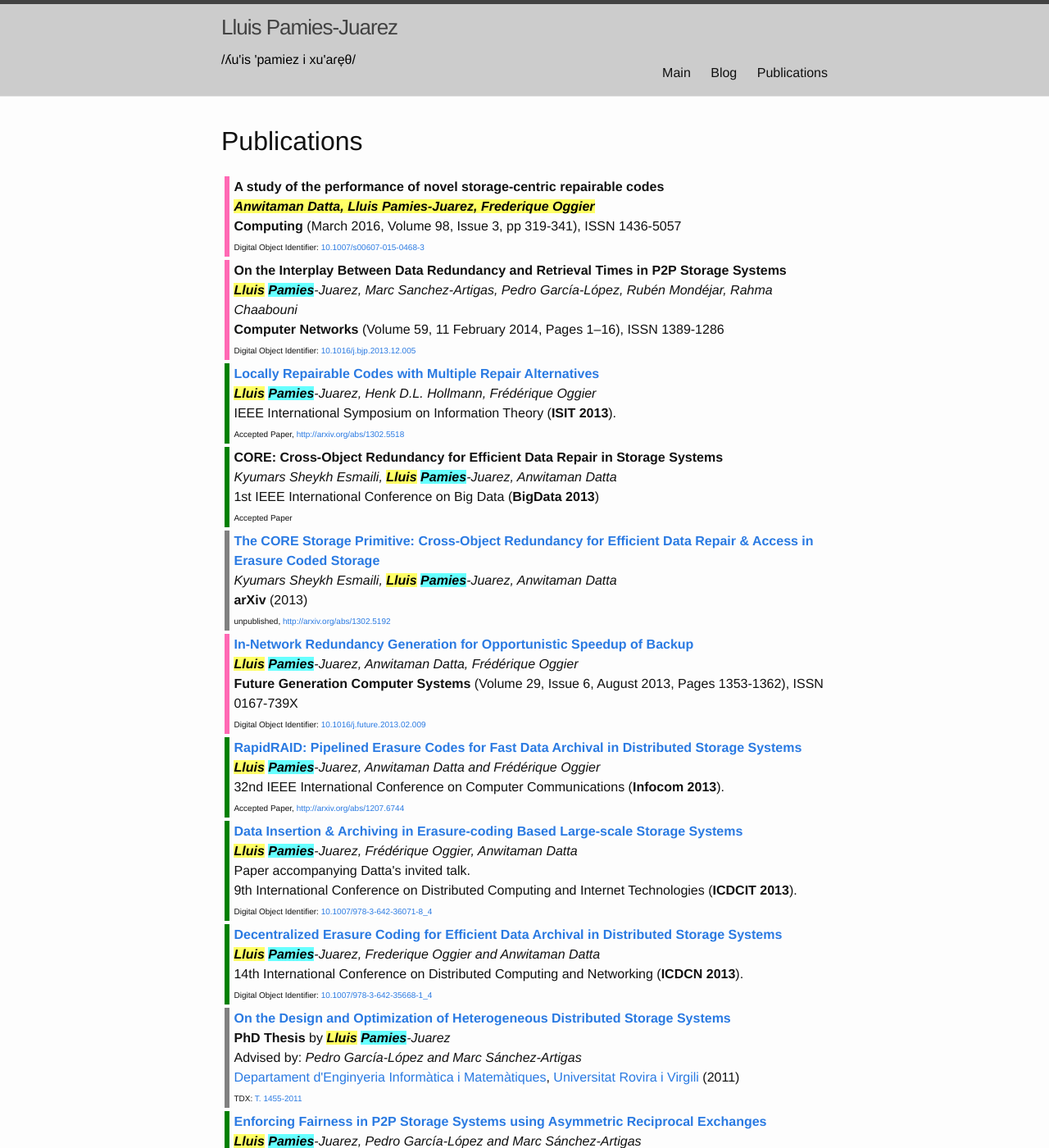
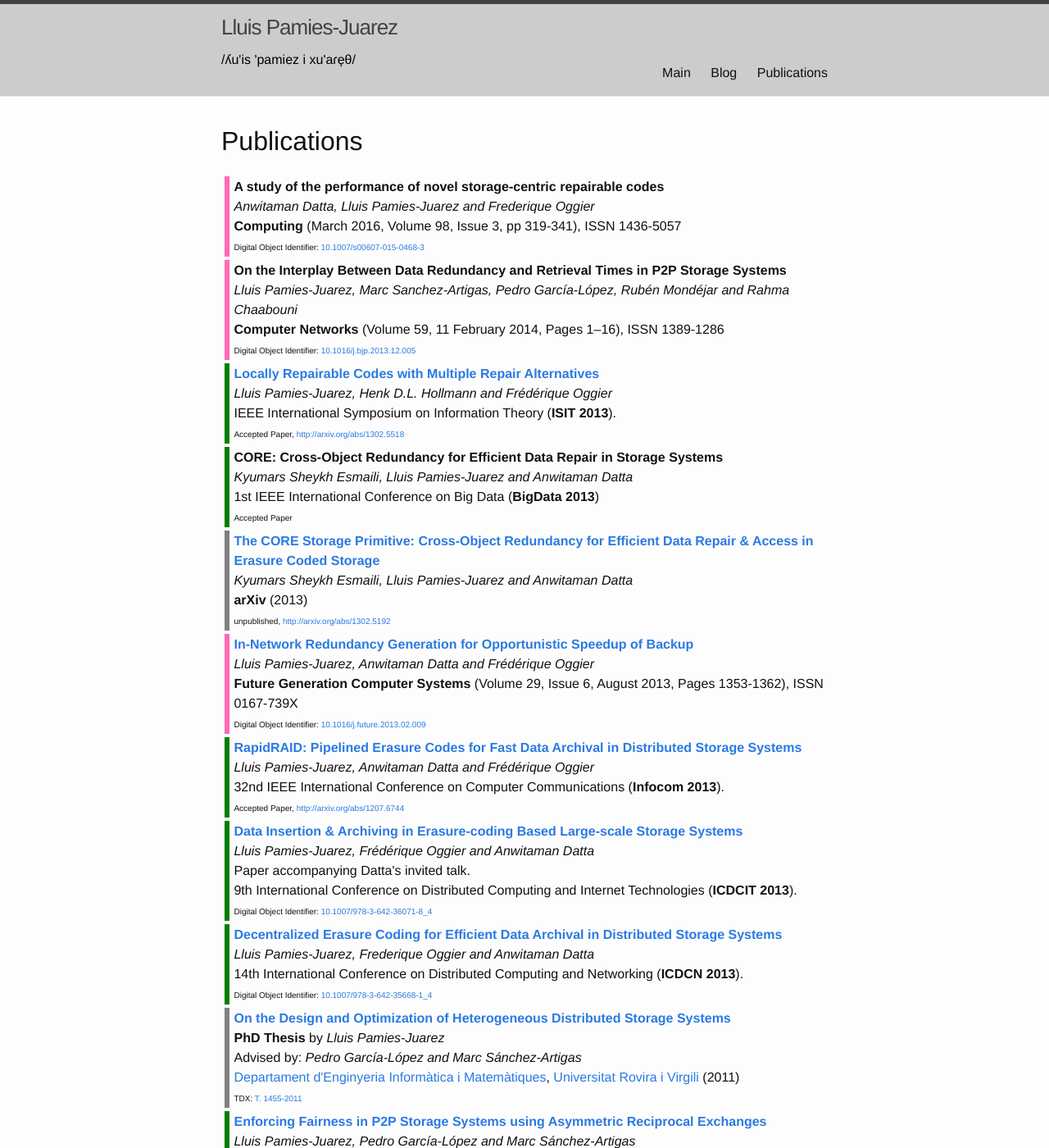
Before and after one commit to llpamies/llpamies.github.io, a Jekyll site: the page built from publications.html, in a window 1280 px wide and 1400 px high. Shown: the whole window at 82% size. Built offline with Jekyll 4.4.1, drawn with Linux system fonts in a browser that asks for light colours; some of the changed text lies outside the part shown.

Commit message:
Update publications.html
change colors

```diff
--- a/publications.html
+++ b/publications.html
@@ -11,7 +11,7 @@ layout: default
 
 <tr><td bgcolor="hotpink">&nbsp;</td><td>
 <b>A study of the performance of novel storage-centric repairable codes</b><br>
-<em><b style="color:#000;background:#ffff66">Anwitaman Datta, Lluis Pamies-Juarez, Frederique Oggier</b></em><br>
+<em>Anwitaman Datta, Lluis Pamies-Juarez and Frederique Oggier</em><br>
 <b>Computing</b> (March 2016, Volume 98, Issue 3, pp 319-341), ISSN 1436-5057<br>
 <span style="font-size: 10px;">Digital Object Identifier:
 <a href="http://dx.doi.org/10.1007/s00607-015-0468-3">10.1007/s00607-015-0468-3</a></span>
@@ -20,7 +20,7 @@ layout: default
 <tr><td bgcolor="hotpink">&nbsp;</td><td>
 <b>
 On the Interplay Between Data Redundancy and Retrieval Times in P2P Storage Systems</b><br>
-<em><b style="color:#000;background:#ffff66">Lluis</b> <b style="color:#000;background:#66ffff">Pamies</b>-Juarez, Marc Sanchez-Artigas, Pedro García-López, Rubén Mondéjar, Rahma Chaabouni</em><br>
+<em>Lluis Pamies-Juarez, Marc Sanchez-Artigas, Pedro García-López, Rubén Mondéjar and Rahma Chaabouni</em><br>
 <b>Computer Networks</b> (Volume 59, 11 February 2014, Pages 1–16), ISSN 1389-1286<br>
 <span style="font-size: 10px;">Digital Object Identifier:
 <a href="http://dx.doi.org/10.1016/j.bjp.2013.12.005">10.1016/j.bjp.2013.12.005</a></span>
@@ -29,7 +29,7 @@ On the Interplay Between Data Redundancy and Retrieval Times in P2P Storage Syst
 </tr><tr><td bgcolor="green">&nbsp;</td><td>
 <b><a href="http://arxiv.org/pdf/1302.5518">
 Locally Repairable Codes with Multiple Repair Alternatives</a></b><br>
-<em><b style="color:#000;background:#ffff66">Lluis</b> <b style="color:#000;background:#66ffff">Pamies</b>-Juarez, Henk D.L. Hollmann, Frédérique Oggier</em><br>
+<em>Lluis Pamies-Juarez, Henk D.L. Hollmann and Frédérique Oggier</em><br>
 IEEE International Symposium on Information Theory (<b>ISIT 2013</b>).<br>
 <span style="font-size: 10px;">Accepted Paper,
 <a href="http://arxiv.org/abs/1302.5518" style="font-size: 10px; ">http://arxiv.org/abs/1302.5518</a></span>
@@ -37,7 +37,7 @@ IEEE International Symposium on Information Theory (<b>ISIT 2013</b>).<br>
 
 </tr><tr><td bgcolor="green">&nbsp;</td><td>
 <b>CORE: Cross-Object Redundancy for Efficient Data Repair in Storage Systems</b><br>
-<em>Kyumars Sheykh Esmaili, <b style="color:#000;background:#ffff66">Lluis</b> <b style="color:#000;background:#66ffff">Pamies</b>-Juarez, Anwitaman Datta</em><br>
+<em>Kyumars Sheykh Esmaili, Lluis Pamies-Juarez and Anwitaman Datta</em><br>
 1st IEEE International Conference on Big Data (<b>BigData 2013</b>)<br>
 <span style="font-size: 10px; ">Accepted Paper</span>
 </td>
@@ -45,7 +45,7 @@ IEEE International Symposium on Information Theory (<b>ISIT 2013</b>).<br>
 </tr><tr><td bgcolor="gray">&nbsp;</td><td>
 <b><a href="http://arxiv.org/pdf/1302.5192v1">
 The CORE Storage Primitive: Cross-Object Redundancy for Efficient Data Repair &amp; Access in Erasure Coded Storage</a></b><br>
-<em>Kyumars Sheykh Esmaili, <b style="color:#000;background:#ffff66">Lluis</b> <b style="color:#000;background:#66ffff">Pamies</b>-Juarez, Anwitaman Datta</em><br>
+<em>Kyumars Sheykh Esmaili, Lluis Pamies-Juarez and Anwitaman Datta</em><br>
 <b>arXiv</b> (2013)<br>
 <span style="font-size: 10px; ">unpublished,
 <a href="http://arxiv.org/abs/1302.5192" style="font-size: 10px; ">http://arxiv.org/abs/1302.5192</a></span>
@@ -54,7 +54,7 @@ The CORE Storage Primitive: Cross-Object Redundancy for Efficient Data Repair &a
 </tr><tr><td bgcolor="hotpink">&nbsp;</td><td>
 <b><a href="http://arxiv.org/pdf/1111.4533">
 In-Network Redundancy Generation for Opportunistic Speedup of Backup</a></b><br>
-<em><b style="color:#000;background:#ffff66">Lluis</b> <b style="color:#000;background:#66ffff">Pamies</b>-Juarez, Anwitaman Datta, Frédérique Oggier</em><br>
+<em>Lluis Pamies-Juarez, Anwitaman Datta and Frédérique Oggier</em><br>
 <b>Future Generation Computer Systems</b> (Volume 29, Issue 6, August 2013, Pages 1353-1362), ISSN 0167-739X<br>
 <span style="font-size: 10px;">Digital Object Identifier:
 <a href="http://dx.doi.org/10.1016/j.future.2013.02.009">10.1016/j.future.2013.02.009</a></span>
@@ -63,7 +63,7 @@ In-Network Redundancy Generation for Opportunistic Speedup of Backup</a></b><br>
 </tr><tr><td bgcolor="green">&nbsp;</td><td>
 <b><a href="http://arxiv.org/pdf/1207.6744">
 RapidRAID: Pipelined Erasure Codes for Fast Data Archival in Distributed Storage Systems</a></b><br>
-<em><b style="color:#000;background:#ffff66">Lluis</b> <b style="color:#000;background:#66ffff">Pamies</b>-Juarez, Anwitaman Datta and Frédérique Oggier</em><br>
+<em>Lluis Pamies-Juarez, Anwitaman Datta and Frédérique Oggier</em><br>
 32nd IEEE International Conference on Computer Communications (<b>Infocom 2013</b>).<br>
 <span style="font-size: 10px; ">Accepted Paper,
 <a href="http://arxiv.org/abs/1207.6744">http://arxiv.org/abs/1207.6744</a></span>
@@ -72,7 +72,7 @@ RapidRAID: Pipelined Erasure Codes for Fast Data Archival in Distributed Storage
 </tr><tr><td bgcolor="green">&nbsp;</td><td>
 <b><a href="http://sands.sce.ntu.edu.sg/CodingForNetworkedStorage/pdf/icdcit13.pdf">
 Data Insertion &amp; Archiving in Erasure-coding Based Large-scale Storage Systems</a></b><br>
-<em><b style="color:#000;background:#ffff66">Lluis</b> <b style="color:#000;background:#66ffff">Pamies</b>-Juarez, Frédérique Oggier, Anwitaman Datta</em><br>
+<em>Lluis Pamies-Juarez, Frédérique Oggier and Anwitaman Datta</em><br>
 Paper accompanying Datta's invited talk.<br>
 9th International Conference on Distributed Computing and Internet Technologies (<b>ICDCIT 2013</b>).<br>
 <span style="font-size: 10px;">Digital Object Identifier:
@@ -82,7 +82,7 @@ Paper accompanying Datta's invited talk.<br>
 </tr><tr><td bgcolor="green">&nbsp;</td><td>
 <b><a href="/file/page/publications/icdcn13.pdf">
 Decentralized Erasure Coding for Efficient Data Archival in Distributed Storage Systems</a></b><br>
-<em><b style="color:#000;background:#ffff66">Lluis</b> <b style="color:#000;background:#66ffff">Pamies</b>-Juarez, Frederique Oggier and Anwitaman Datta</em><br>
+<em>Lluis Pamies-Juarez, Frederique Oggier and Anwitaman Datta</em><br>
 14th International Conference on Distributed Computing and Networking (<b>ICDCN 2013</b>).<br>
 <span style="font-size: 10px; ">Digital Object Identifier:
 <a href="http://dx.doi.org/10.1007/978-3-642-35668-1_4">10.1007/978-3-642-35668-1_4</a></span>
@@ -91,7 +91,7 @@ Decentralized Erasure Coding for Efficient Data Archival in Distributed Storage
 </tr><tr><td bgcolor="gray">&nbsp;</td><td>
 <b><a href="http://deim.urv.cat/%7Elluis.pamies/uploads/Main/thesis.pdf">
 On the Design and Optimization of Heterogeneous Distributed Storage Systems</a></b><br>
-<b><span class="wikiword">PhD</span> Thesis</b> by <em><b style="color:#000;background:#ffff66">Lluis</b> <b style="color:#000;background:#66ffff">Pamies</b>-Juarez</em><br>
+<b>PhD Thesis</b> by <em>Lluis Pamies-Juarez</em><br>
 Advised by: <em>Pedro García-López and Marc Sánchez-Artigas</em><br>
 <a href="http://deim.urv.cat/">Departament d'Enginyeria Informàtica i Matemàtiques</a>, <a href="http://www.urv.cat/">Universitat Rovira i Virgili</a> (2011)<br>
 <span style="font-size:10px;"> TDX:
@@ -101,7 +101,7 @@ Advised by: <em>Pedro García-López and Marc Sánchez-Artigas</em><br>
 </tr><tr><td bgcolor="green">&nbsp;</td><td>
 <b><a href="http://deim.urv.cat/%7Elluis.pamies/uploads/Main/p2p11-paper.pdf">
 Enforcing Fairness in P2P Storage Systems using Asymmetric Reciprocal Exchanges</a></b><br>
-<em><b style="color:#000;background:#ffff66">Lluis</b> <b style="color:#000;background:#66ffff">Pamies</b>-Juarez, Pedro García-López and Marc Sánchez-Artigas</em><br>
+<em>Lluis Pamies-Juarez, Pedro García-López and Marc Sánchez-Artigas</em><br>
 11th IEEE International Conference on Peer-to-Peer Computing (<b>P2P2011</b>).<br>
 <span style="font-size:10px;">Digital Object Identifier:
 <a href="http://dx.doi.org/10.1109/P2P.2011.6038669">10.1109/P2P.2011.6038669</a></span>
@@ -110,7 +110,7 @@ Enforcing Fairness in P2P Storage Systems using Asymmetric Reciprocal Exchanges<
 </tr><tr><td bgcolor="hotpink">&nbsp;</td><td>
 <b><a href="http://deim.urv.cat/~lluis.pamies/uploads/Main/hetaware.pdf">
 Towards the Design of Optimal Data Redundancy Schemes for Heterogeneous Cloud Storage Infrastructures</a></b><br>
-<em><b style="color:#000;background:#ffff66">Lluis</b> <b style="color:#000;background:#66ffff">Pamies</b>-Juarez, Pedro García-López, Marc Sánchez-Artigas and Blas Herrera</em><br>
+<em>Lluis Pamies-Juarez, Pedro García-López, Marc Sánchez-Artigas and Blas Herrera</em><br>
 <b>Computer Networks</b> (Volume 55, Issue 5, 1 April 2011, Pages 1100-1113), ISSN 1389-1286.<br>
 <span style="font-size: 10px; ">Digital Object Identifier:
 <a href="http://dx.doi.org/10.1016/j.comnet.2010.11.004">10.1016/j.comnet.2010.11.004</a></span>
@@ -118,7 +118,7 @@ Towards the Design of Optimal Data Redundancy Schemes for Heterogeneous Cloud St
 
 </tr><tr><td bgcolor="hotpink">&nbsp;</td><td>
 <b>p2pWeb: An Open, Decentralized Infrastructure of Web Servers for Sharing Ephemeral Web Content</b><br>
-<em>Marc Sanchez-Artigas, Jordi Pujol-Ahullo, <b style="color:#000;background:#ffff66">Lluis</b> <b style="color:#000;background:#66ffff">Pamies</b>-Juarez, Pedro Garcia-Lopez</em><br>
+<em>Marc Sanchez-Artigas, Jordi Pujol-Ahullo, Lluis Pamies-Juarez and Pedro Garcia-Lopez</em><br>
 <b>Computer Networks</b> (Volume 54, Issue 12, 26 August 2010, Pages 1968-1985 ), ISSN 1389-1286.<br>
 <span style="font-size: 10px; ">Digital Object Identifier:
 <a href="http://dx.doi.org/10.1016/j.comnet.2010.03.021">10.1016/j.comnet.2010.03.021</a></span>
@@ -127,7 +127,7 @@ Towards the Design of Optimal Data Redundancy Schemes for Heterogeneous Cloud St
 </tr><tr><td bgcolor="green">&nbsp;</td><td>
 <b><a href="http://deim.urv.cat/%7Elluis.pamies/uploads/Main/p2p10-paper.pdf">
 Availability and Redundancy in Harmony: Measuring Retrieval Times in P2P Storage Systems</a></b><br>
-<em><b style="color:#000;background:#ffff66">Lluis</b> <b style="color:#000;background:#66ffff">Pamies</b>-Juarez, Pedro García-López and Marc Sánchez-Artigas</em><br>
+<em><Lluis Pamies-Juarez, Pedro García-López and Marc Sánchez-Artigas</em><br>
 10th IEEE International Conference on Peer-to-Peer Computing (<b><span class="wikiword">P2P</span> 2010</b>).<br>
 <span style="font-size:10px;">Digital Object Identifier:
 <a href="http://dx.doi.org/10.1109/P2P.2010.5570002">10.1109/P2P.2010.5570002</a></span>
@@ -136,7 +136,7 @@ Availability and Redundancy in Harmony: Measuring Retrieval Times in P2P Storage
 </tr><tr><td bgcolor="green">&nbsp;</td><td>
 <b><a href="http://deim.urv.cat/%7Elluis.pamies/uploads/Main/sac10-paper.pdf">
 Maintaining Data Reliability without Availability in P2P Storage Systems</a></b><br>
-<em><b style="color:#000;background:#ffff66">Lluis</b> <b style="color:#000;background:#66ffff">Pamies</b>-Juarez and Pedro García-López</em><br>
+<em>Lluis Pamies-Juarez and Pedro García-López</em><br>
 25th Symposium on Applied Computing (<b>SAC 2010</b>).<br>
 <span style="font-size:10px;">Digital Object Identifier:
 <a href="http://dx.doi.org/10.1145/1774088.1774229">10.1145/1774088.1774229</a></span>
@@ -145,7 +145,7 @@ Maintaining Data Reliability without Availability in P2P Storage Systems</a></b>
 </tr><tr><td bgcolor="gray">&nbsp;</td><td>
 <b><a href="http://arxiv.org/pdf/1103.2662v2">
 Cost Analysis of Redundancy Schemes for Distributed Storage Systems</a></b><br>
-<em><b style="color:#000;background:#ffff66">Lluis</b> <b style="color:#000;background:#66ffff">Pamies</b>-Juarez and Ernst Biersack<br>
+<em>Lluis Pamies-Juarez and Ernst Biersack</em><br>
 </em><b>arXiv</b> (2011)<br>
 <span style="font-size:10px;">unpublished,
 <a href="http://arxiv.org/abs/1103.2662">http://arxiv.org/abs/1103.2662</a></span>
@@ -154,7 +154,7 @@ Cost Analysis of Redundancy Schemes for Distributed Storage Systems</a></b><br>
 </tr><tr><td bgcolor="green">&nbsp;</td><td>
 <b><a href="http://deim.urv.cat/%7Elluis.pamies/uploads/Main/icpp09-paper.pdf">
 Heterogeneity-Aware Erasure Codes for Peer-to-Peer Storage Systems</a></b><br>
-<em><b style="color:#000;background:#ffff66">Lluis</b> <b style="color:#000;background:#66ffff">Pamies</b>-Juarez, Pedro García-López and Marc Sánchez-Artigas</em><br>
+<em>Lluis Pamies-Juarez, Pedro García-López and Marc Sánchez-Artigas</em><br>
 38th IEEE International Conference on Parallel Processing (<b>ICPP 2009</b>).<br>
 <span style="font-size:10px;">Digital Object Identifier:
 <a href="http://dx.doi.org/10.1109/ICPP.2009.15">10.1109/ICPP.2009.15</a></span>
@@ -163,7 +163,7 @@ Heterogeneity-Aware Erasure Codes for Peer-to-Peer Storage Systems</a></b><br>
 </tr><tr><td bgcolor="green">&nbsp;</td><td>
 <b><a href="http://deim.urv.cat/%7Elluis.pamies/uploads/Main/icon08-paper.pdf">
 Rewarding Stability in Peer-to-Peer Backup Systems</a></b><br>
-<em><b style="color:#000;background:#ffff66">Lluis</b> <b style="color:#000;background:#66ffff">Pamies</b>-Juarez, Pedro García-López and Marc Sánchez-Artigas</em><br>
+<em>Lluis Pamies-Juarez, Pedro García-López and Marc Sánchez-Artigas</em><br>
 16th IEEE International Conference on Networks (<b>ICON 2008</b>).<br>
 <span style="font-size:10px;">Digital Object Identifier:
 <a href="http://dx.doi.org/10.1109/ICON.2008.4772627">10.1109/ICON.2008.4772627</a></span>
@@ -172,7 +172,7 @@ Rewarding Stability in Peer-to-Peer Backup Systems</a></b><br>
 </tr><tr><td bgcolor="green">&nbsp;</td><td>
 <b><a href="http://deim.urv.cat/%7Elluis.pamies/uploads/Main/cops08-paper.pdf">
 Reciprocal Exchange for Resource Allocation in Peer-to-Peer Networks</a></b><br>
-<em><b style="color:#000;background:#ffff66">Lluis</b> <b style="color:#000;background:#66ffff">Pamies</b>-Juarez, Pedro Garcia Lopez and Marc Sanchez Artigas</em><br>
+<em>Lluis Pamies-Juarez, Pedro Garcia Lopez and Marc Sanchez Artigas</em><br>
 17th IEEE International Workshop on Enabling Technologies: Infrastructures for Collaborative Enterprises (WETICE 2008).<br>
 Workshop on Collaborative Peer-to-Peer Systems (<b>COPS 2008</b>).<br>
 <span style="font-size:10px;">Digital Object Identifier:
```
